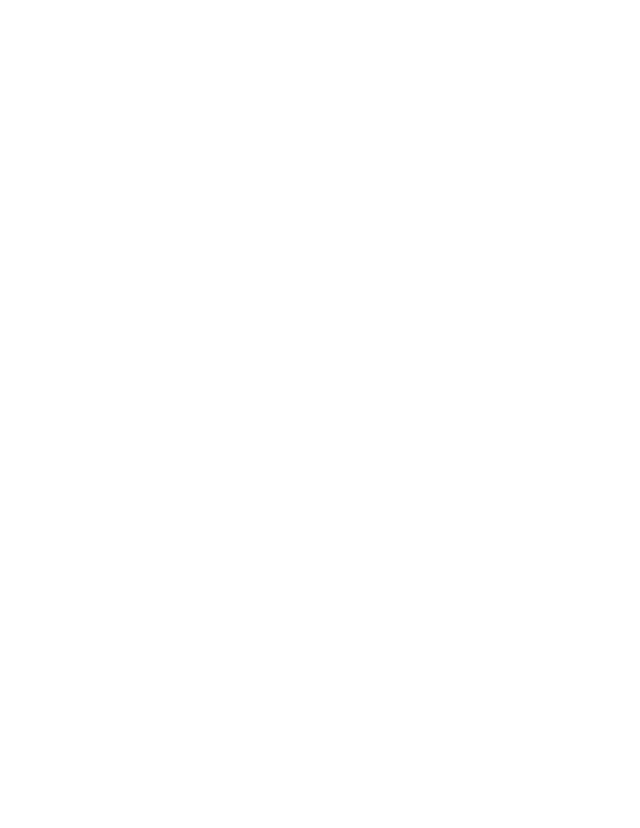
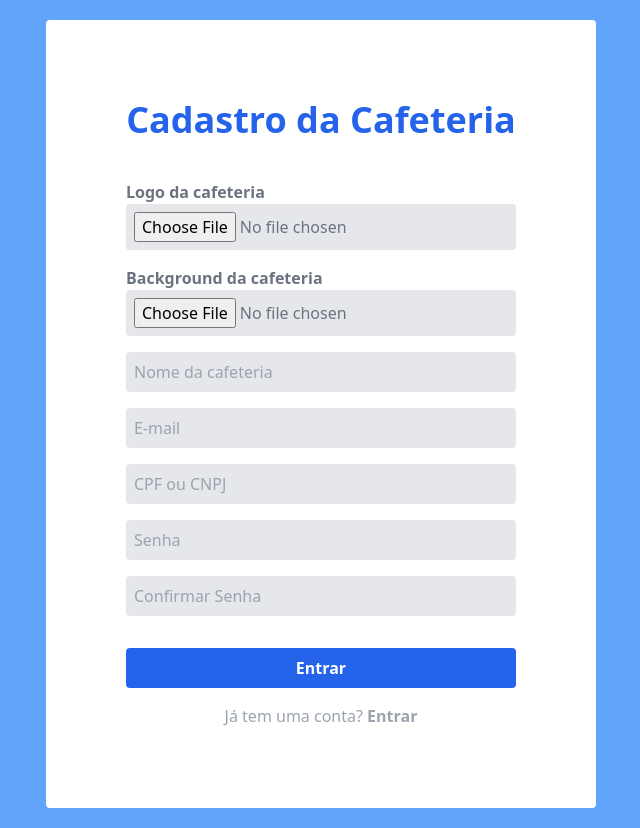
Before and after one commit to nettobruno/querocafe-frontend, a React (Vite) app: page /registercoffeeshop in a window 1280 px wide. Before the commit this address had no page. Shown: the whole page, without its empty margins (319-959 px from the left). Before the commit the page ends 800 px from the top, so only its background shows below. Built offline with nearby package versions, Linux system fonts and the light colour scheme.

Commit message:
Modificações realizadas: - Desenvolvimento da tela de registro de cafeteria; - Tela de login -> Adiciona link para tela de registro; - Tela de Cadastro -> Adiciona link para tela de login - Corrige width dos formulários

```diff
--- a/src/Router.tsx
+++ b/src/Router.tsx
@@ -1,10 +1,12 @@
 import { Route, Routes } from 'react-router-dom'
 import LoginCoffeeShop from './pages/LoginCoffeeShop'
+import RegisterCoffeeShop from './pages/RegisterCoffeeShop'
 
 export default function Router() {
   return (
     <Routes>
       <Route path='/' element={<LoginCoffeeShop />} />
+      <Route path='/registercoffeeshop' element={<RegisterCoffeeShop />} />
     </Routes>
   )
 }
--- a/src/pages/LoginCoffeeShop.tsx
+++ b/src/pages/LoginCoffeeShop.tsx
@@ -1,4 +1,5 @@
 import { useState, SyntheticEvent  } from 'react';
+import { Link } from 'react-router-dom'
 import api from '../services/api'
 
 export default function LoginCoffeeShop() {
@@ -23,14 +24,15 @@
 
   return (
     <div className="min-h-screen bg-blue-400 flex justify-center items-center p-5">
-      <div className="w-full max-w-[500px] bg-white rounded p-5 lg:p-20">
+      <div className="w-full max-w-[550px] bg-white rounded p-5 lg:p-20 flex flex-col">
         <h1 className='text-center text-blue-600 font-bold text-4xl mb-10'>Login Cafeteria</h1>
         <form onSubmit={handleSubmit} className="flex flex-col">
           <input type="email" name="email" placeholder="E-mail" value={email} onChange={(e) => setEmail(e.target.value)} className="bg-gray-200 text-gray-500 p-2 rounded mb-4 outline-none" />
           <input type="password" name="password" placeholder="Senha" value={password} onChange={(e) => setPassword(e.target.value)} className="bg-gray-200 text-gray-500 p-2 rounded mb-4 outline-none	" />
 
-          <button type="submit" className="bg-blue-600 rounded p-2 text-white font-bold mt-4">Entrar</button>
+          <button type="submit" className="bg-blue-600 rounded p-2 text-white font-bold mt-4 mb-4">Entrar</button>
         </form>
+        <Link to='/registercoffeeshop' className="text-center text-gray-400">Ainda não tem uma conta? <span className='font-bold hover:underline'>Criar</span></Link>
       </div>
     </div>
   )
--- /dev/null
+++ b/src/pages/RegisterCoffeeShop.tsx
@@ -0,0 +1,58 @@
+import { useState, SyntheticEvent  } from 'react';
+import { Link } from 'react-router-dom'
+import api from '../services/api'
+
+export default function LoginCoffeeShop() {
+  const [logoFile, setLogoFile] = useState('');
+  const [backgroundFile, setBackgroundFile] = useState('');
+  const [name, setName] = useState('');
+  const [email, setEmail] = useState('');
+  const [cpf, setCpf] = useState('');
+  const [password, setPassword] = useState('');
+  const [confirmPassword, setConfirmPassword] = useState('');
+
+
+  function handleSubmit (event: SyntheticEvent) {
+    event.preventDefault();
+
+    api.post('sessions/coffeeshop', {
+      logoFile: logoFile,
+      backgroundFile: backgroundFile,
+      name: name,
+      email: email,
+      cpf: cpf,
+      password: password,
+      confirmPassword: confirmPassword
+    })
+    .then(() => {
+      console.log('Deu bom:)')
+    })
+    .catch(() => {
+      console.log('Deu ruim :(')
+    });
+  }
+
+  return (
+    <div className="min-h-screen bg-blue-400 flex justify-center items-center p-5">
+      <div className="w-full max-w-[550px] bg-white rounded p-5 lg:p-20 flex flex-col">
+        <h1 className='text-center text-blue-600 font-bold text-4xl mb-10'>Cadastro da Cafeteria</h1>
+        <form onSubmit={handleSubmit} className="flex flex-col">
+          <label htmlFor="logoFile" className="text-gray-500 font-bold">Logo da cafeteria</label>
+          <input type="file" name="logoFile" value={logoFile} onChange={(e) => setLogoFile(e.target.value)} className="bg-gray-200 text-gray-500 p-2 rounded mb-4 outline-none" />
+
+          <label htmlFor="backgroundFile" className="text-gray-500 font-bold">Background da cafeteria</label>
+          <input type="file" name="backgroundFile" value={backgroundFile} onChange={(e) => setBackgroundFile(e.target.value)} className="bg-gray-200 text-gray-500 p-2 rounded mb-4 outline-none" />
+
+          <input type="text" name="name" placeholder="Nome da cafeteria" value={name} onChange={(e) => setName(e.target.value)} className="bg-gray-200 text-gray-500 p-2 rounded mb-4 outline-none" />
+          <input type="email" name="email" placeholder="E-mail" value={email} onChange={(e) => setEmail(e.target.value)} className="bg-gray-200 text-gray-500 p-2 rounded mb-4 outline-none" />
+          <input type="text" name="cpf" placeholder="CPF ou CNPJ" value={cpf} onChange={(e) => setCpf(e.target.value)} className="bg-gray-200 text-gray-500 p-2 rounded mb-4 outline-none" />
+          <input type="password" name="password" placeholder="Senha" value={password} onChange={(e) => setPassword(e.target.value)} className="bg-gray-200 text-gray-500 p-2 rounded mb-4 outline-none	" />
+          <input type="password" name="confirmPassword" placeholder="Confirmar Senha" value={confirmPassword} onChange={(e) => setConfirmPassword(e.target.value)} className="bg-gray-200 text-gray-500 p-2 rounded mb-4 outline-none	" />
+
+          <button type="submit" className="bg-blue-600 rounded p-2 text-white font-bold mt-4 mb-4">Entrar</button>
+        </form>
+        <Link to='/' className="text-center text-gray-400">Já tem uma conta? <span className='font-bold hover:underline'>Entrar</span></Link>
+      </div>
+    </div>
+  )
+}
```
